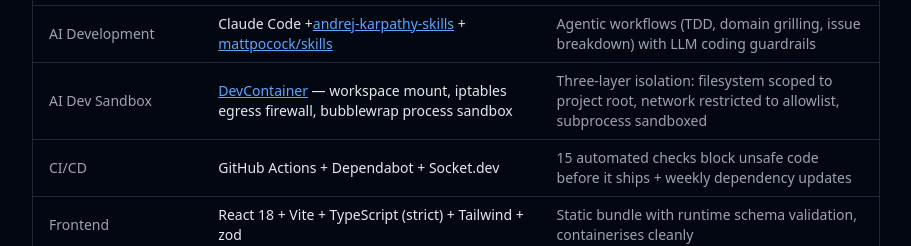
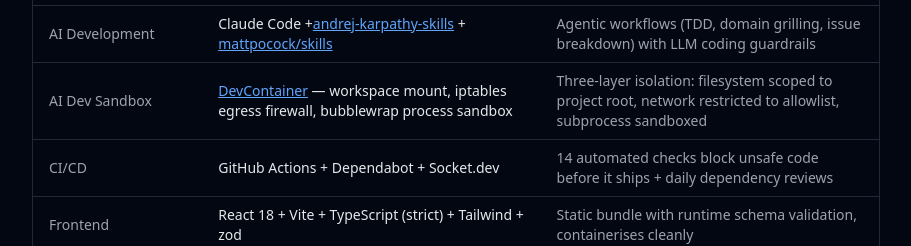
Before and after one commit to arnoldcastro5000/prowler-cspm-demo, a React (Vite) app in the folder dashboard/: page / in a window 1280 px wide. Shown: the part 2400-2646 px from the top of the page, without its empty margins (184-1095 px from the left). Built offline with nearby package versions, Linux system fonts and the light colour scheme.

Commit message:
updated the Landing page

```diff
--- a/dashboard/src/pages/Landing.tsx
+++ b/dashboard/src/pages/Landing.tsx
@@ -100,7 +100,7 @@
                   ['Registry', 'GCP Artifact Registry', 'Docker image storage, GCP-native'],
                   ['AI Development', <>Claude Code +<a href="https://github.com/multica-ai/andrej-karpathy-skills" target="_blank" rel="noopener noreferrer" className="text-blue-400 underline hover:text-blue-300">andrej-karpathy-skills</a> + <a href="https://github.com/mattpocock/skills" target="_blank" rel="noopener noreferrer" className="text-blue-400 underline hover:text-blue-300">mattpocock/skills</a></>, 'Agentic workflows (TDD, domain grilling, issue breakdown) with LLM coding guardrails'],
                   ['AI Dev Sandbox', <><a href="https://code.claude.com/docs/en/devcontainer" target="_blank" rel="noopener noreferrer" className="text-blue-400 underline hover:text-blue-300">DevContainer</a> — workspace mount, iptables egress firewall, bubblewrap process sandbox</>, 'Three-layer isolation: filesystem scoped to project root, network restricted to allowlist, subprocess sandboxed'],
-                  ['CI/CD', 'GitHub Actions + Dependabot + Socket.dev', '15 automated checks block unsafe code before it ships + weekly dependency updates'],
+                  ['CI/CD', 'GitHub Actions + Dependabot + Socket.dev', '14 automated checks block unsafe code before it ships + daily dependency reviews'],
                   ['Frontend', 'React 18 + Vite + TypeScript (strict) + Tailwind + zod', 'Static bundle with runtime schema validation, containerises cleanly'],
                   ['Development environment', 'WSL2 (Windows Subsystem for Linux)', 'Local Linux environment for Terraform, Prowler, and Docker'],
                   ['Architecture diagrams', <><a href="https://github.com/vidanov/aws-architecture-diagram-skill" target="_blank" rel="noopener noreferrer" className="text-blue-400 underline hover:text-blue-300">/aws-architecture-diagram</a> skill</>, 'Generates validated draw.io architecture diagrams using official AWS4 icon libraries'],
```
